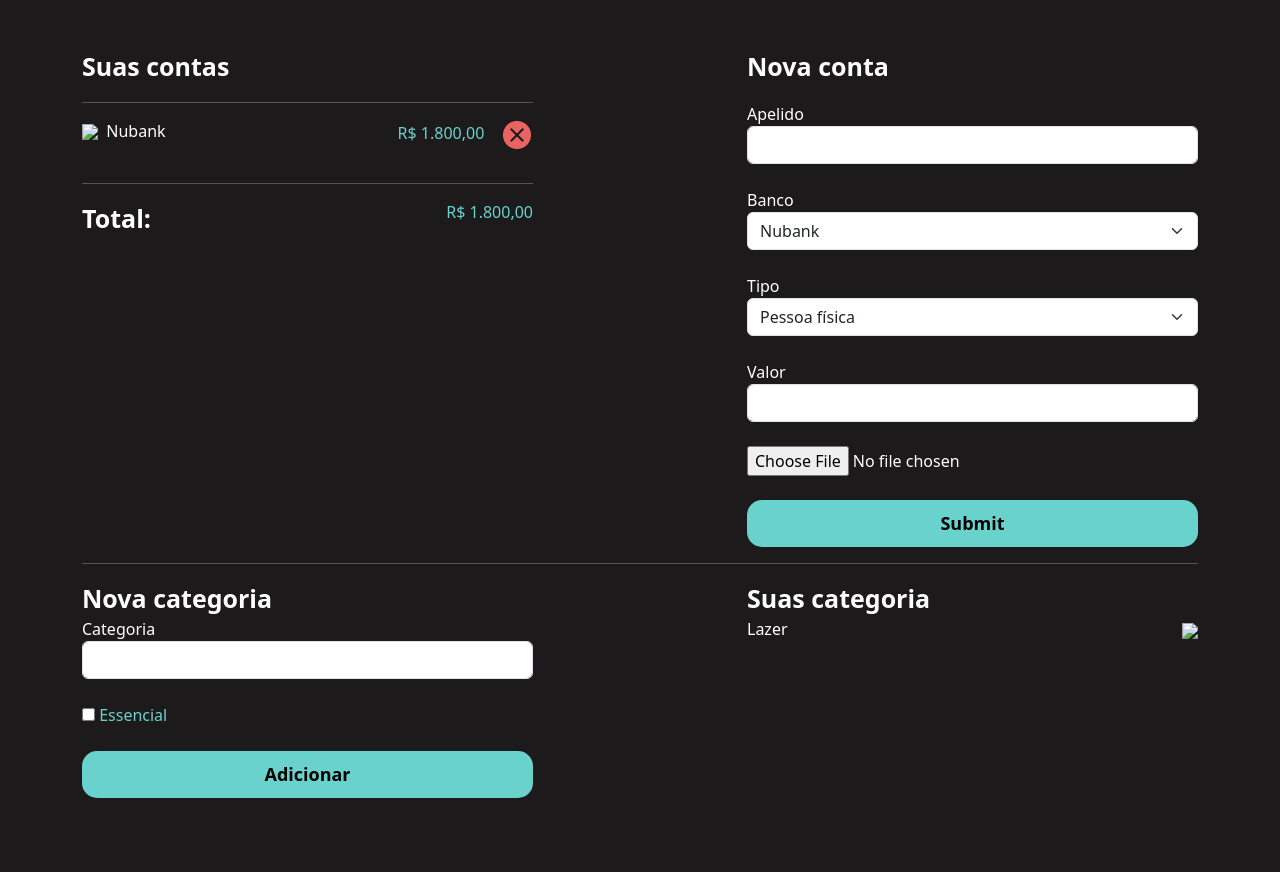
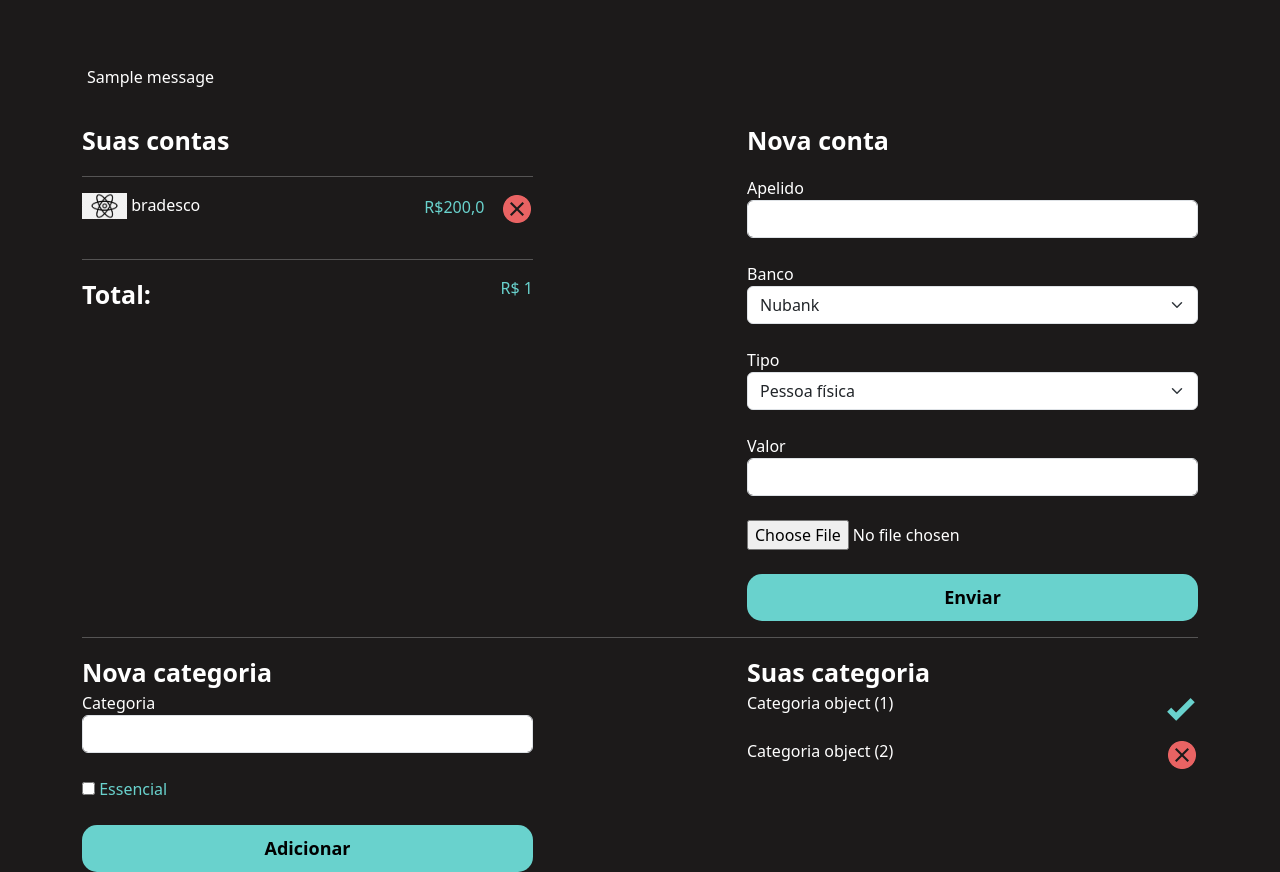
Before and after one commit to ottojoaopaulo/Pastas_Financas, a Django app: template perfil/templates/gerenciar.html in a window 1280 px wide. Shown: the part 56-928 px from the top of the page. Before the commit the page ends 854 px from the top, so only its background shows below. Run offline with Django 4.2, Linux system fonts and the light colour scheme; data comes from the database, SQL or seed files in the repository; the template is opened without the code that fills it: values that come from a table or form of the project are taken from there, most other values are stand-ins (such as "Sample title", 1, 10 or a date in 2020); one stand-in notice (Sample message) is shown.

Commit message:
versao_2

```diff
--- a/perfil/templates/gerenciar.html
+++ b/perfil/templates/gerenciar.html
@@ -13,26 +13,32 @@
     <br>
     <div class="container">
         <div class="row">
+            {% comment %} mensagem de erro que aparece na tela {% endcomment %}
+            {% if messages %}
+                {% for message in messages %}
+                    <div class="alert {{ message.tags }}">{{ message }}</div>
+                {% endfor %}
+            {% endif %}
             <div class="col-md-5">
                 <p class="fonte-destaque">Suas contas</p>
                 <hr>
 
                 <div class="contas">
 
+                    {% for conta in contas %}
+                        <div class="lista-contas-main">
+                            <span><img width="10%" src="{{conta.icone.url}}">&nbsp{{conta.apelido}}</span>
 
-                        <div class="lista-contas-main">
-                            <span><img width="10%" src="#">&nbsp&nbspNubank</span>
-
-                            <span class="total-conta positivo ">R$ 1.800,00&nbsp&nbsp&nbsp <a href="#"><img src="{% static 'perfil/img/exit.png' %}"></a></span>
+                            <span class="total-conta positivo "> R${{conta.valor}}&nbsp&nbsp&nbsp <a href="/perfil/deletar_banco/{{conta.id}}"><img src="{% static 'perfil/img/exit.png' %}"></a></span>
                         </div>
                         <br>
-
+                    {% endfor %}
 
                 </div>
 
                 <hr>
                 <span class="fonte-destaque">Total:</span>
-                <span class="positivo total-conta font-destaque">R$ 1.800,00</span>
+                <span class="positivo total-conta font-destaque">R$ {{total_contas}}</span>
             </div>
 
             <div class="col-md-2"></div>
@@ -40,7 +46,7 @@
             <div class="col-md-5">
                 <p class="fonte-destaque">Nova conta</p>
 
-                <form action="" method="POST">
+                <form action="{% url 'cadastrar_banco'%}" method="POST" enctype="multipart/form-data"> {% csrf_token %}
                     <label>Apelido</label>
                     <input type="text" name="apelido" class="form-control" placeholder="">
                     <br>
@@ -58,10 +64,10 @@
                     <label>Valor</label>
                     <input type="number" name="valor" class="form-control" placeholder="">
                     <br>
-                    <input type="file" placeholder="Ícone" name="icone">
+                    <input type="file" placeholder="Ícone" name="icone" required>
                     <br>
                     <br>
-                    <input style="width: 100%" type="submit" class="botao-principal">
+                    <input style="width: 100%" type="submit" class="botao-principal" value="Enviar">
                 </form>
             </div>
         </div>
@@ -72,7 +78,7 @@
             <div class="col-md-5">
                 <span class="fonte-destaque">Nova categoria</span>
 
-                <form action="" method="POST">
+                <form action="{% url 'cadastrar_categoria' %}" method="POST">{% csrf_token %}
                     <label>Categoria</label>
                     <input type="text" name="categoria" class="form-control">
                     <br>
@@ -92,13 +98,13 @@
                 <br>
                 <div class="contas">
 
-
+                    {% for categoria in categorias %}
                         <div class="lista-contas-main">
-                            <span>Lazer</span>
-
-                            <span class="total-conta"><a href="#"><img src="#"></a></span>
+                            <span>{{categoria}}</span>
+                            <span class="total-conta"><a href="{% url 'update_categoria' categoria.id %}"><img src="{% if categoria.essencial %}{% static 'perfil/img/check.png' %}{% else %}{% static 'perfil/img/exit.png' %}{% endif %}"></a></span>
                         </div>
                         <br>
+                    {% endfor %}
 
 
                 </div>
```
Also changed, not shown: perfil/templates/home.html (+6 -5 lines).
